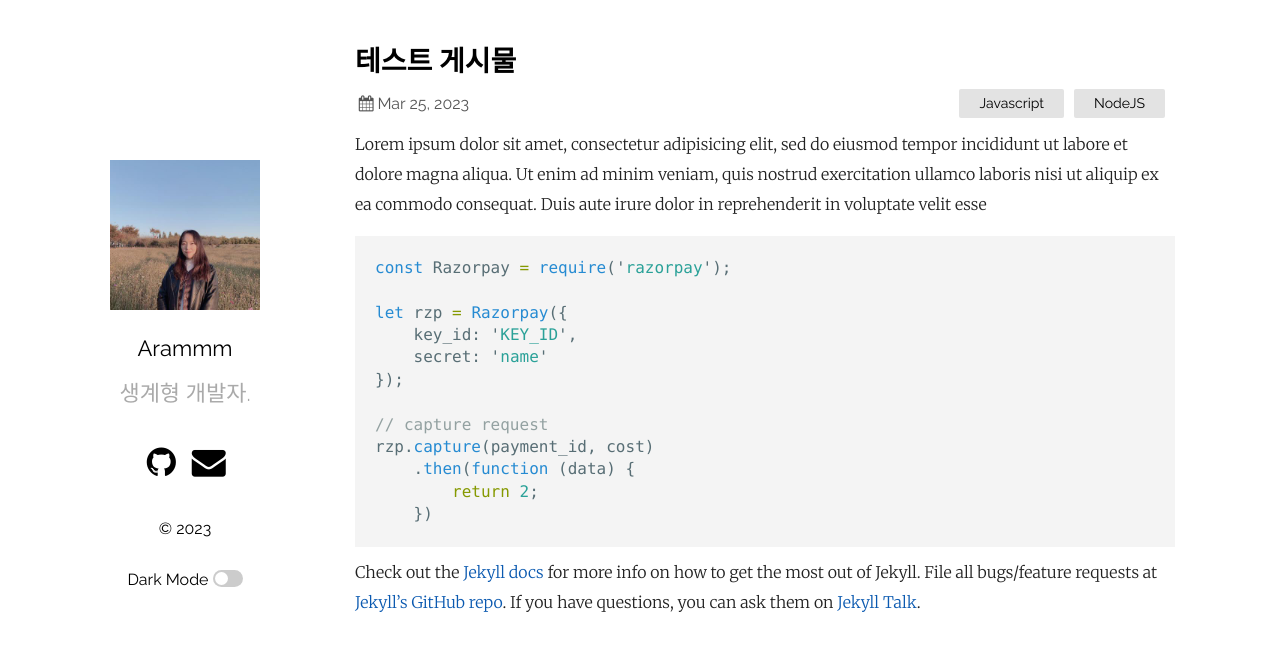
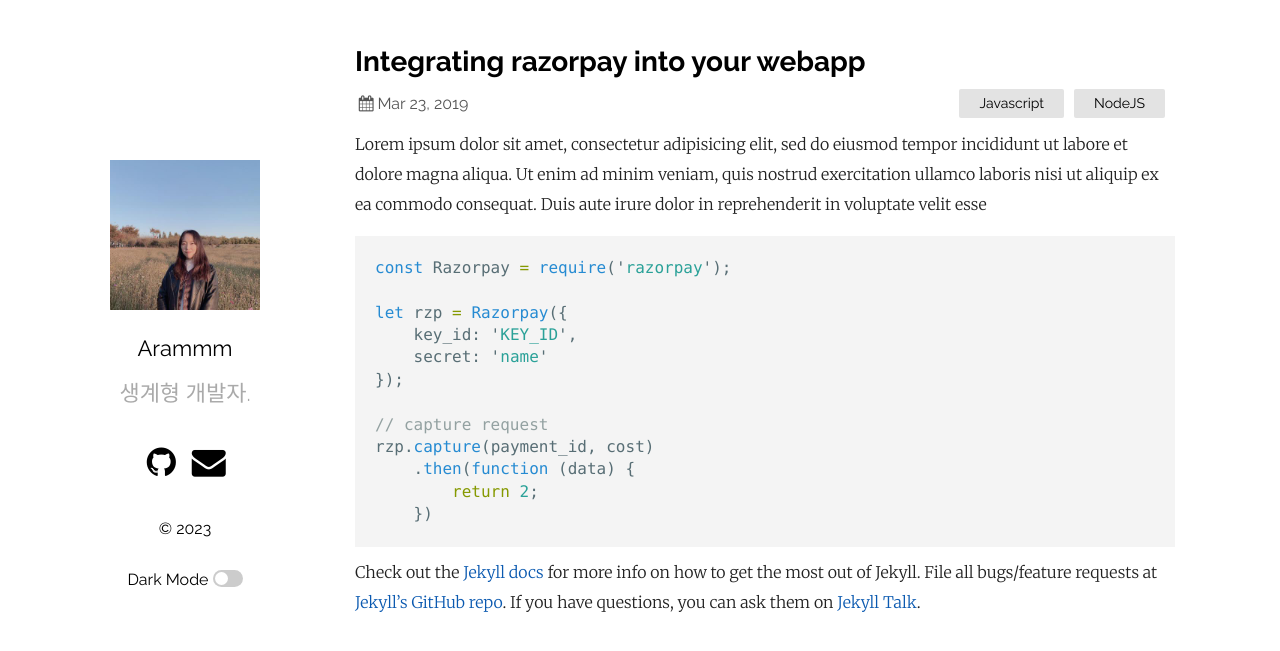
Before and after one commit to YuAram/YuAram.github.io, a Jekyll site: the page built from _posts/2019-03-23-welcome-to-jekyll2.markdown, in a window 1280 px wide. Shown: the top 651 px of the page. Built offline with Jekyll 4.4.1, drawn with Linux system fonts in a browser that asks for light colours.

Commit message:
post 테스트 4

```diff
--- a/_posts/2023-03-25-test.markdown
+++ b/_posts/2019-03-23-welcome-to-jekyll2.markdown
@@ -1,7 +1,7 @@
 ---
 layout: post
-title:  "테스트 게시물"
-date:   2023-03-25 22:20:00 +0530
+title:  "Integrating razorpay into your webapp"
+date:   2019-03-23 21:03:36 +0530
 categories: Javascript NodeJS
 ---
 Lorem ipsum dolor sit amet, consectetur adipisicing elit, sed do eiusmod tempor incididunt ut labore et dolore magna aliqua. Ut enim ad minim veniam, quis nostrud exercitation ullamco laboris nisi ut aliquip ex ea commodo consequat. Duis aute irure dolor in reprehenderit in voluptate velit esse
```
